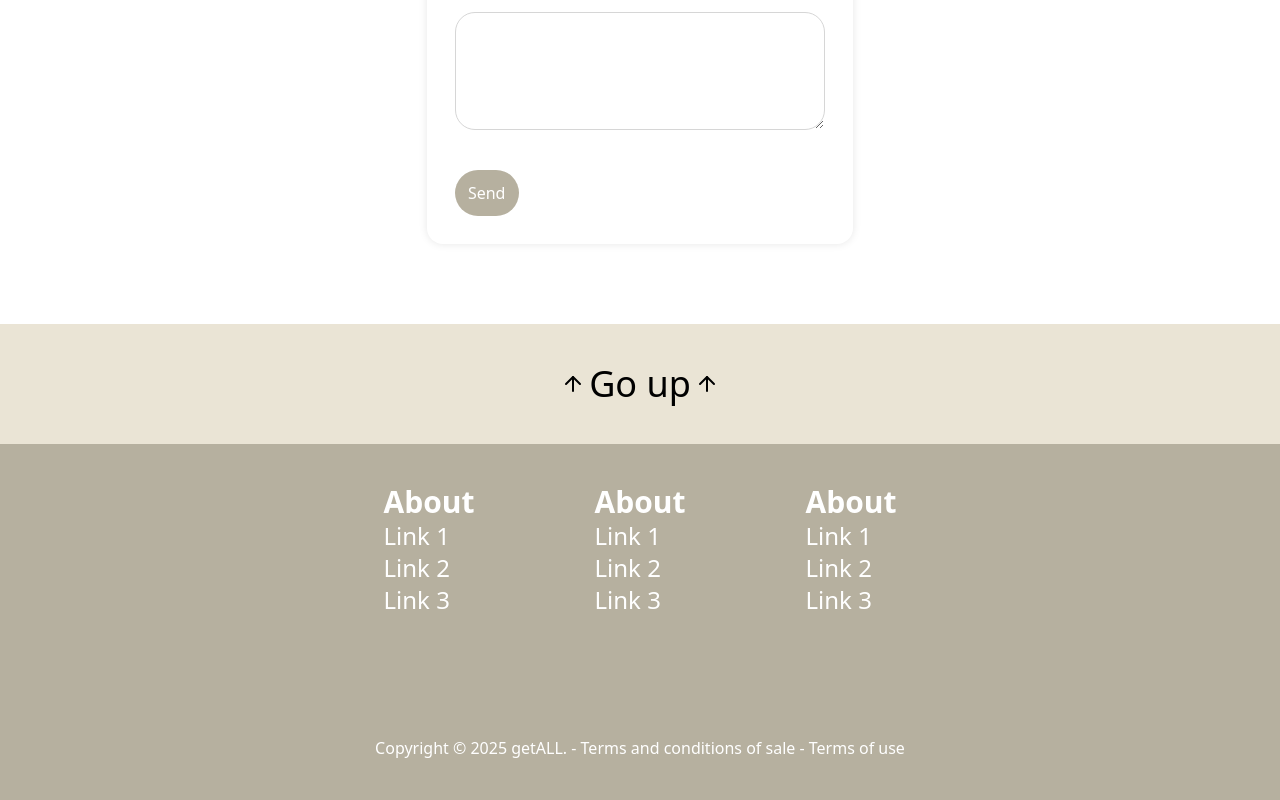
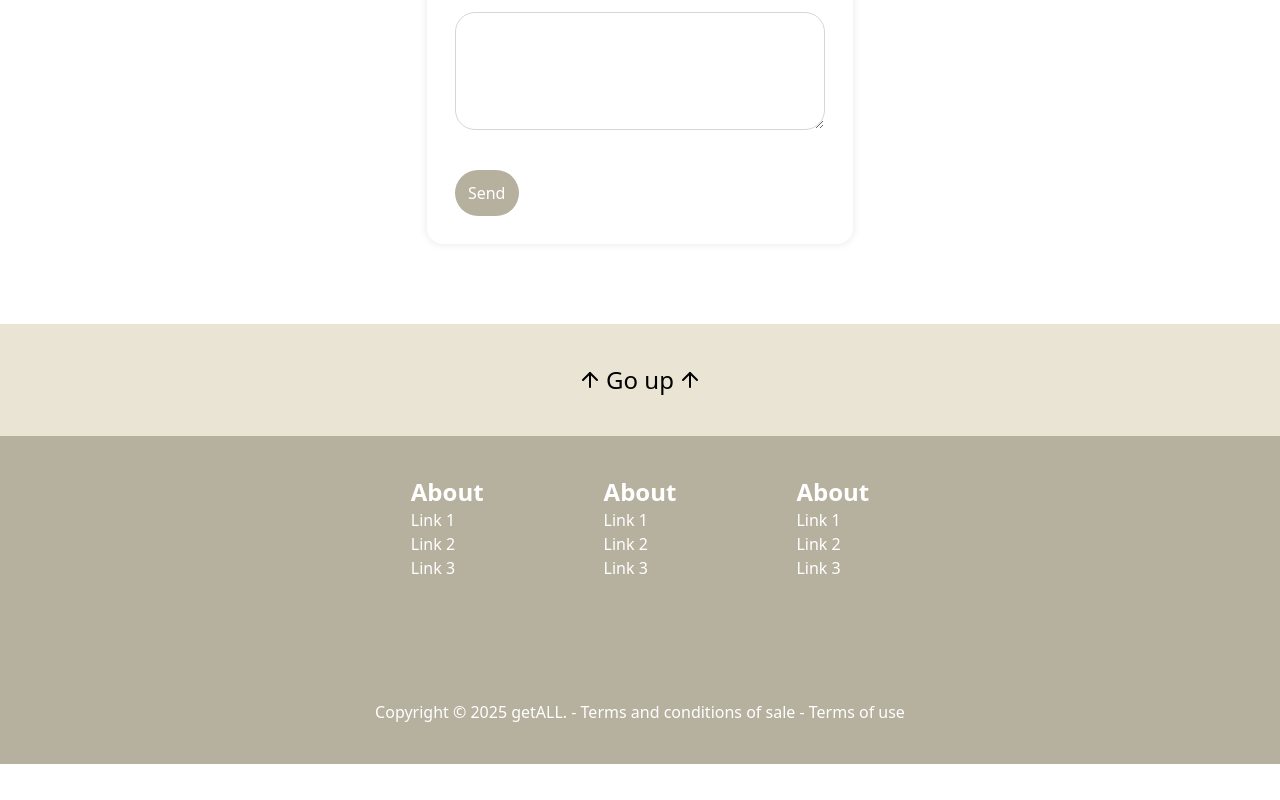
Before and after one commit to Antoinekoe/get-all, a React (Vite) app: page /contact in a window 1280 px wide. Shown: the part 678-1478 px from the top of the page. After the commit the page ends 1442 px from the top, so only its background shows below. Built offline with nearby package versions, Linux system fonts and the light colour scheme.

Commit message:
Product details page done

```diff
--- a/src/components/Footer.jsx
+++ b/src/components/Footer.jsx
@@ -5,7 +5,7 @@ const Footer = () => {
   return (
     <footer className="flex flex-col justify-center items-center mt-20">
       <div
-        className="flex justify-center items-center gap-1 bg-[#EAE4D5] w-full text-center py-10 text-4xl cursor-pointer"
+        className="flex justify-center items-center gap-1 bg-[#EAE4D5] w-full text-center py-10 text-2xl cursor-pointer"
         onClick={() => window.scroll({ top: 0, behavior: "smooth" })}
       >
         <ArrowUp /> Go up <ArrowUp />
@@ -13,27 +13,27 @@ const Footer = () => {
       <div className="flex flex-col gap-30 bg-[#B6B09F] w-full justify-center items-center py-10">
         <div className="flex text-white gap-30">
           <div className="flex flex-col">
-            <h3 className="font-bold text-3xl">About</h3>
+            <h3 className="font-bold text-2xl">About</h3>
             <ul>
-              <li className="text-2xl font-light">Link 1</li>
-              <li className="text-2xl font-light">Link 2</li>
-              <li className="text-2xl font-light">Link 3</li>
+              <li className="text font-normal">Link 1</li>
+              <li className="text font-normal">Link 2</li>
+              <li className="text font-normal">Link 3</li>
             </ul>
           </div>
           <div className="flex flex-col">
-            <h3 className="font-bold text-3xl">About</h3>
+            <h3 className="font-bold text-2xl">About</h3>
             <ul>
-              <li className="text-2xl font-light">Link 1</li>
-              <li className="text-2xl font-light">Link 2</li>
-              <li className="text-2xl font-light">Link 3</li>
+              <li className="text font-normal">Link 1</li>
+              <li className="text font-normal">Link 2</li>
+              <li className="text font-normal">Link 3</li>
             </ul>
           </div>
           <div className="flex flex-col">
-            <h3 className="font-bold text-3xl">About</h3>
+            <h3 className="font-bold text-2xl">About</h3>
             <ul>
-              <li className="text-2xl font-light">Link 1</li>
-              <li className="text-2xl font-light">Link 2</li>
-              <li className="text-2xl font-light">Link 3</li>
+              <li className="text font-normal">Link 1</li>
+              <li className="text font-normal">Link 2</li>
+              <li className="text font-normal">Link 3</li>
             </ul>
           </div>
         </div>
--- a/src/components/Menu.jsx
+++ b/src/components/Menu.jsx
@@ -54,7 +54,7 @@ const Menu = () => {
             </Link>
           </li>
         </ul>
-        <div className="justify-end">
+        <div className="justify-end fixed">
           <Cart />
         </div>
       </nav>
--- a/src/components/Product.jsx
+++ b/src/components/Product.jsx
@@ -7,6 +7,7 @@ const Product = ({ id, images, category, description, price, title }) => {
 
   const handleClick = (id) => {
     navigate(`/products/details/${id}`);
+    window.scrollTo(0, 0);
   };
 
   return (
--- /dev/null
+++ b/src/components/Rating.jsx
@@ -0,0 +1,16 @@
+import { Star } from "lucide-react";
+import React from "react";
+
+const Rating = ({ rating }) => {
+  return Array(5)
+    .fill(0)
+    .map((item, index) => (
+      <Star
+        key={index}
+        fill={index < Math.floor(rating) ? "#FACF19" : "white"}
+        stroke="#FACF19"
+      />
+    ));
+};
+
+export default Rating;
--- /dev/null
+++ b/src/components/Review.jsx
@@ -0,0 +1,21 @@
+import React from "react";
+import { Star } from "lucide-react";
+import Rating from "./Rating";
+
+const Review = ({ review }) => {
+  return (
+    <div className="flex flex-col gap-2 pb-6 border-b-[1px] border-b-gray-300">
+      <div className="flex gap-1">
+        <span className="font-bold">{review.reviewerName}</span>
+        <span>-</span>
+        <span>{new Date(review.date).toLocaleDateString()}</span>
+      </div>
+      <div className="flex">
+        <Rating rating={review.rating} />
+      </div>
+      <span>{review.comment}</span>
+    </div>
+  );
+};
+
+export default Review;
--- a/src/pages/Categories.jsx
+++ b/src/pages/Categories.jsx
@@ -2,12 +2,15 @@ import React from "react";
 import Menu from "../components/Menu";
 import { Link } from "react-router-dom";
 import Footer from "../components/Footer";
+import { useEffect } from "react";
+import { useState } from "react";
 
 const Categories = () => {
   return (
     <>
       <Menu />
-      <h1 className="font-medium text-6xl text-center my-30">
+      <div className="pt-20">
+        <h1 className="font-medium text-6xl text-center my-15">
           Choose your category
         </h1>
         <div className="grid grid-cols-3 grid-rows-2 gap-10 w-1/2 mx-auto">
@@ -17,6 +20,7 @@ const Categories = () => {
           <div className="bg-amber-800 row-span-2">2</div>
           <div className="bg-black col-span-2">3</div>
         </div>
+      </div>
       <Footer />
     </>
   );
--- a/src/pages/ProductDetails.jsx
+++ b/src/pages/ProductDetails.jsx
@@ -2,65 +2,82 @@ import React, { useEffect, useState } from "react";
 import Menu from "../components/Menu";
 import ButtonCart from "../components/ButtonCart";
 import Footer from "../components/Footer";
-import { Star } from "lucide-react";
 import { getProductsWithId } from "../services/DummyAPI";
 import { useParams } from "react-router-dom";
+import Review from "../components/Review";
+import Rating from "../components/Rating";
 
 const ProductDetails = () => {
-  const params = useParams();
-  const [productSelected, setProductSelected] = useState({});
+  const params = useParams(); // Get product ID from URL
+  const [productSelected, setProductSelected] = useState({}); // Product data
+  const [imageSelected, setImageSelected] = useState(0); // Selected image
 
+  // Fetch product data when ID changes
   useEffect(() => {
-    console.log("Params ID :", params.id);
     getProductsWithId(params.id).then((data) => setProductSelected(data));
   }, [params.id]);
+
+  const handleMouseOver = (index) => {
+    setImageSelected(index);
+  };
 
   return (
     <>
       <Menu />
+      {/* Main container */}
       <div className="flex flex-col w-1/2 mx-auto justify-center my-40 gap-5">
         <div className="flex h-[30rem]">
+          {/* Thumbnail images */}
           <div className=" flex flex-col">
             {productSelected?.images?.map((image, index) => (
-              <img key={index} src={image} alt="" className="w-[10rem]" />
+              <img
+                key={index}
+                src={image}
+                onMouseOver={() => handleMouseOver(index)}
+                alt="Photo du produit"
+                className="w-[10rem] hover:cursor-pointer hover:border-2"
+              />
             ))}
           </div>
+          {/* Main product image */}
           <img
-            src="https://cdn.dummyjson.com/product-images/beauty/essence-mascara-lash-princess/1.webp"
-            alt=""
+            src={productSelected.images?.[imageSelected]}
+            alt="Photo du produit"
             className="w-[40rem] object-contain"
           />
+          {/* Product info */}
           <div className="flex flex-col w-full gap-5">
-            <h2 className="font-bold text-4xl">Title of the product</h2>
+            <h2 className="font-bold text-4xl">{productSelected.title}</h2>
             <div className="flex">
               <span className="text-2xl">
-                <span className="font-bold">Price</span> - Category
+                <span className="font-bold">{productSelected.price} €</span> -{" "}
+                {productSelected.category}
               </span>
             </div>
-            <span>Description</span>
+            <span>{productSelected.description}</span>
+            {/* Rating display */}
             <div className="flex">
-              <Star fill="#FACF19" stroke="#FACF19" />
-              <Star fill="white" stroke="#FACF19" />
+              {productSelected?.rating ? (
+                <Rating rating={productSelected.rating} />
+              ) : (
+                <span className="text-gray-500">No reviews</span>
+              )}
             </div>
             <span>
-              <span className="text-2xl font-medium">4.15</span> global review
-              note
+              <span className="text-2xl font-medium">
+                {productSelected.rating}
+              </span>{" "}
+              global review note
             </span>
             <ButtonCart />
           </div>
         </div>
-        <div className="border-b-[1px] border-b-gray-300 flex flex-col gap-5 pb-10">
+        {/* Customer reviews */}
+        <div className="flex flex-col gap-5 pb-10">
           <h3 className="font-medium text-3xl">Customers comments</h3>
-          <div className="flex">
-            <span>
-              <span className="font-bold">Name of the user</span> - Date
-            </span>
-          </div>
-          <div className="flex">
-            <Star fill="#FACF19" stroke="#FACF19" />
-            <Star fill="white" stroke="#FACF19" />
-          </div>
-          <span>Comment text</span>
+          {productSelected?.reviews?.map((review, index) => (
+            <Review key={index} review={review} />
+          ))}
         </div>
       </div>
       <Footer />
```
Lines whose indentation alone changed are shown as unchanged.
